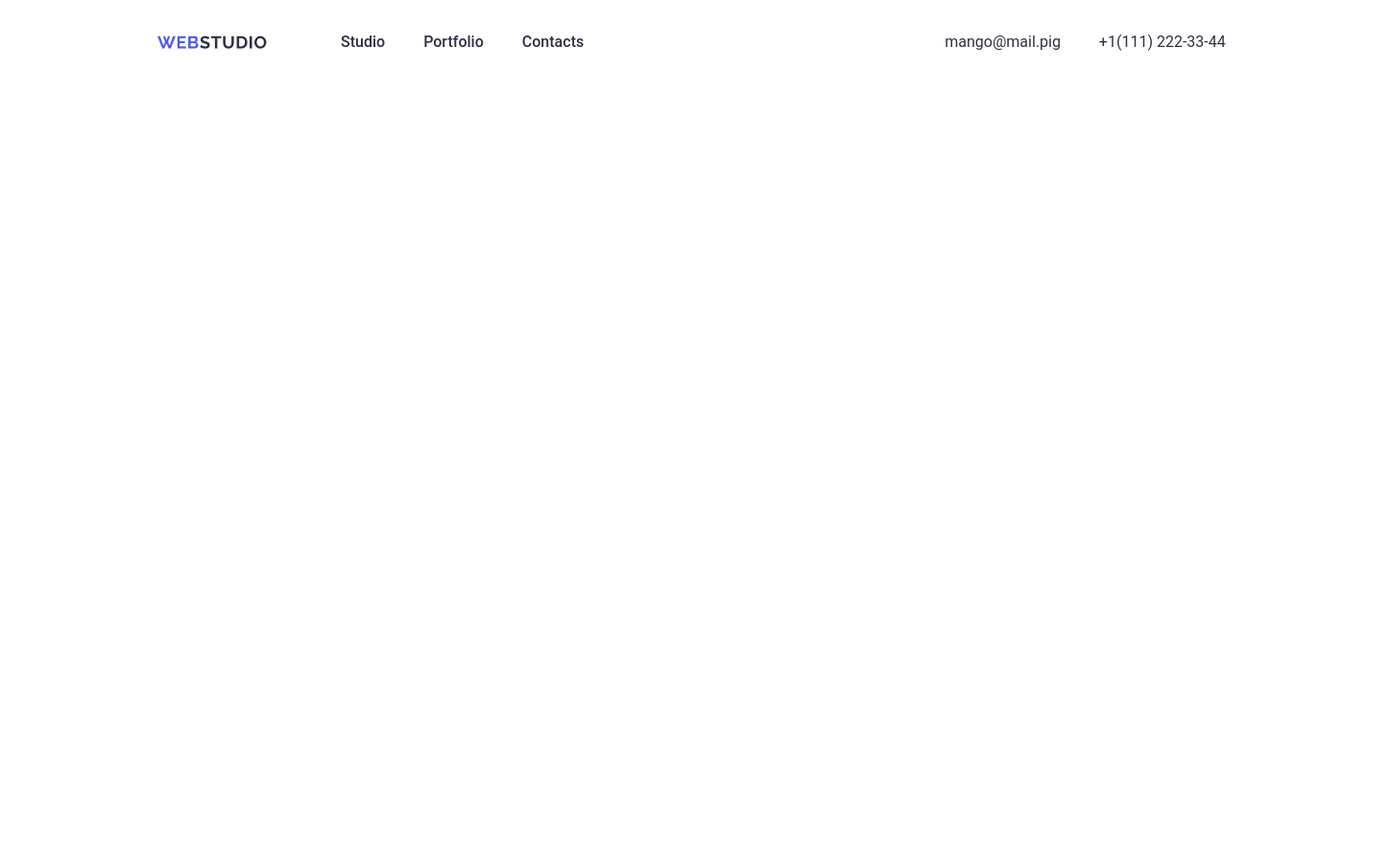
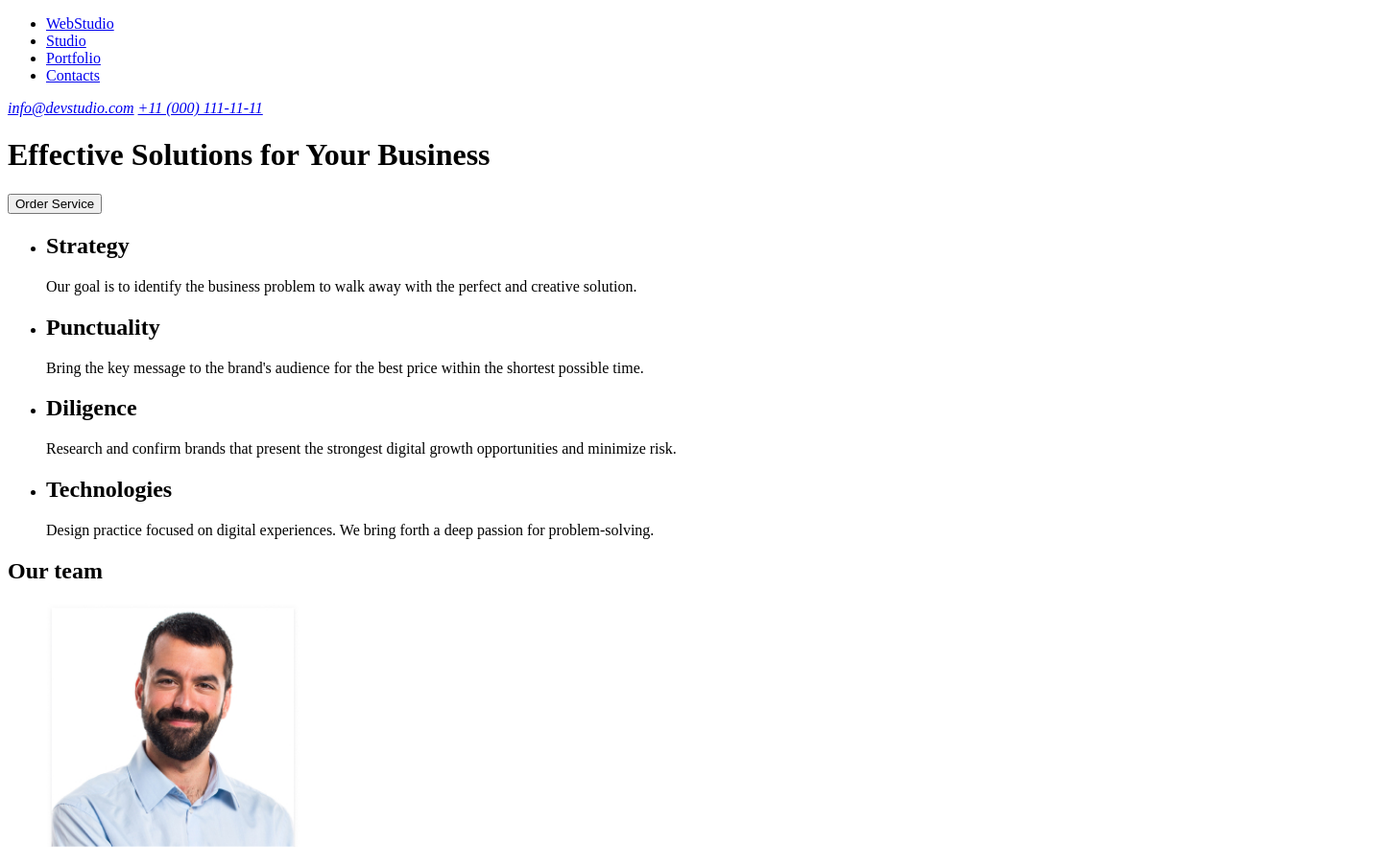
Before and after one commit to MaxPress1/goit-markup-hw-02, a plain HTML site: page index.html in a window 1280 px wide. Shown: the top 883 px of the page at 96% size, 1448 px wide, since content can reach past the window. Before the commit the page ends 800 px from the top, so only its background shows below. Drawn offline with Linux system fonts and the light colour scheme.

Commit message:
canceled styles and add image

```diff
--- a/index.html
+++ b/index.html
@@ -6,112 +6,97 @@
     <title>Document</title>
   </head>
   <body>
-    <header style="display: flex; width: 1440px; height: 72px">
-      <div style="display: flex">
-        <div style="margin-top: 24px; margin-left: 156px">
-          <a href="#">
-            <img
-              src="./img/Logo.png"
-              alt="Web Studio logo"
-              heigh="24px"
-              width="115px"
-            />
-          </a>
+    <header>
+      <nav>
+        <ul>
+          <li><a href="#">WebStudio</a></li>
+          <li>
+            <a href="#">Studio</a>
+          </li>
+          <li>
+            <a href="#">Portfolio</a>
+          </li>
+          <li>
+            <a href="#">Contacts</a>
+          </li>
+        </ul>
+      </nav>
+      <address>
+        <a href="mailto:mango@mail.pig">info@devstudio.com</a>
+        <a href="tel:+11112223344">+11 (000) 111-11-11</a>
+      </address>
+    </header>
+    <main>
+      <div>
+        <h1>Effective Solutions for Your Business</h1>
+        <button type="button">Order Service</button>
       </div>
       <div>
-          <ul
-            style="
-              list-style-type: none;
-              margin-top: 24px;
-              margin-left: 76px;
-              padding: 0;
-              display: flex;
-            "
-          >
-            <li style="margin-right: 40px">
-              <a
-                href="#"
-                style="
-                  text-decoration: none;
-                  font-size: 16px;
-                  line-height: 24px;
-                  font-family: Roboto, 'Open Sans', 'Helvetica Neue', sans-serif;
-                  color: #2e2f42;
-                  font-weight: 500;
-                "
-                >Studio</a
-              >
-            </li>
-            <li style="margin-right: 40px">
-              <a
-                href="#"
-                style="
-                  text-decoration: none;
-                  font-size: 16px;
-                  line-height: 24px;
-                  font-family: Roboto, 'Open Sans', 'Helvetica Neue', sans-serif;
-                  color: #2e2f42;
-                  font-weight: 500;
-                "
-                >Portfolio</a
-              >
+        <ul>
+          <li>
+            <h2>Strategy</h2>
+            <p>
+              Our goal is to identify the business problem to walk away with the
+              perfect and creative solution.
+            </p>
           </li>
           <li>
-              <a
-                href="#"
-                style="
-                  text-decoration: none;
-                  font-size: 16px;
-                  line-height: 24px;
-                  font-family: Roboto, 'Open Sans', 'Helvetica Neue', sans-serif;
-                  color: #2e2f42;
-                  font-weight: 500;
-                "
-                >Contacts</a
-              >
+            <h2>Punctuality</h2>
+            <p>
+              Bring the key message to the brand's audience for the best price
+              within the shortest possible time.
+            </p>
+          </li>
+          <li>
+            <h2>Diligence</h2>
+            <p>
+              Research and confirm brands that present the strongest digital
+              growth opportunities and minimize risk.
+            </p>
+          </li>
+          <li>
+            <h2>Technologies</h2>
+            <p>
+              Design practice focused on digital experiences. We bring forth a
+              deep passion for problem-solving.
+            </p>
           </li>
         </ul>
       </div>
       <div>
-          <ul
-            style="
-              list-style-type: none;
-              display: flex;
-              margin-left: 336px;
-              margin-top: 24px;
-              text-decoration: none;
-            "
-          >
+        <h2>Our team</h2>
+        <ul>
           <li>
-              <a
-                href="mailto:mango@mail.pig"
-                style="
-                  font-size: 16px;
-                  line-height: 24px;
-                  font-family: Roboto, 'Open Sans', 'Helvetica Neue', sans-serif;
-                  color: #2e2f42;
-                  font-weight: 400;
-                  text-decoration: none;
-                "
-                >mango@mail.pig</a
-              >
+            <img
+              src="./img/Team Card 1.jpg"
+              alt="Product manager"
+              width="264px"
+            />
           </li>
-            <li><a href="tel:+11112223344"
-              style="
-              margin-left: 40px;
-                  font-size: 16px;
-                  line-height: 24px;
-                  font-family: Roboto, 'Open Sans', 'Helvetica Neue', sans-serif;
-                  color: #2e2f42;
-                  font-weight: 400;
-                  text-decoration: none;
-                ">+1(111) 222-33-44</a></li>
+          <li>
+            <img
+              src="./img/Team Card 2.jpg"
+              alt="Frontend Developer"
+              width="264px"
+            />
+          </li>
+          <li>
+            <img src="./img/Team Card 3.jpg" alt="Marketing" width="264px" />
+          </li>
+          <li>
+            <img src="./img/Team Card 4.jpg" alt="UI Designer" width="264px" />
+          </li>
         </ul>
       </div>
+    </main>
+    <footer>
+      <div>
+        <a href="#">WebStudio</a>
+        <p>
+          Increase the flow of customers and sales for your business with
+          digital marketing & growth solutions.
+        </p>
       </div>
-      </div>
-    </header>
-    <main></main>
-    <footer></footer>
+    </footer>
   </body>
 </html>
```
Also changed, not shown: img/Team Card 1.jpg (added), img/Team Card 2.jpg (added), img/Team Card 3.jpg (added), img/Team Card 4.jpg (added), 1 other file. Lines whose indentation alone changed are shown as unchanged.
